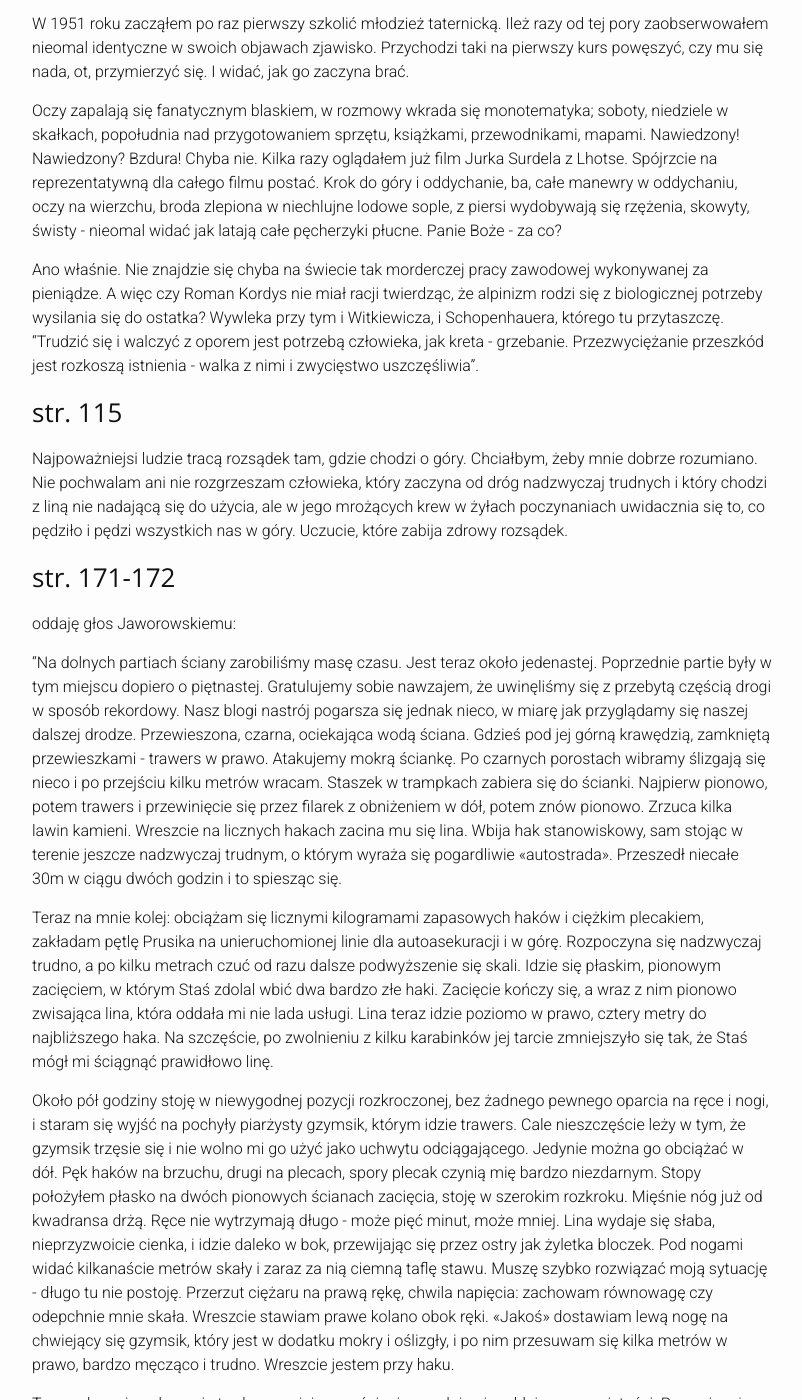
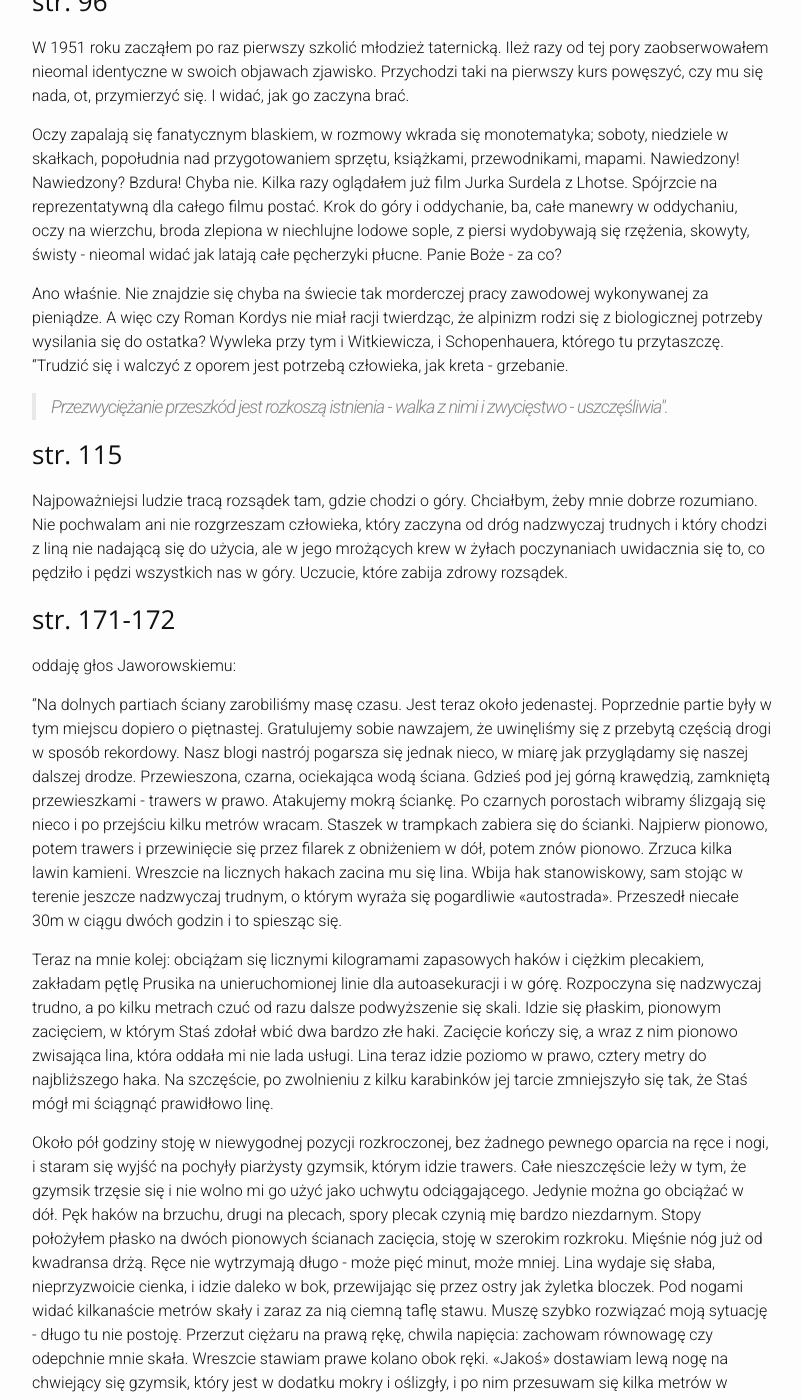
Before and after one commit to jkedra/jkedra.github.io, a Jekyll site: the page built from _posts/2018-03-15-miejsce-przy-stole.md, in a window 1280 px wide and 1400 px high, scrolled down 857 px. Shown: the whole window, without its empty margins (238-1040 px from the left). Built offline with Jekyll 4.4.1, drawn with Linux system fonts in a browser that asks for light colours; some of the changed text lies outside the part shown.

Commit message:
formatowanie, błędy, małe dodatki

```diff
--- a/_posts/2018-03-15-miejsce-przy-stole.md
+++ b/_posts/2018-03-15-miejsce-przy-stole.md
@@ -68,8 +69,10 @@
 twierdząc, że alpinizm rodzi się z biologicznej potrzeby wysilania się do
 ostatka? Wywleka przy tym i Witkiewicza, i Schopenhauera, którego tu
 przytaszczę. "Trudzić się i walczyć z oporem jest potrzebą człowieka,
-jak kreta - grzebanie. Przezwyciężanie przeszkód jest rozkoszą
-istnienia - walka z nimi i zwycięstwo uszczęśliwia".
+jak kreta - grzebanie.
+<blockquote>Przezwyciężanie przeszkód jest rozkoszą
+istnienia - walka z nimi i zwycięstwo - uszczęśliwia".
+</blockquote>
 
 ### str. 115
 
@@ -103,7 +106,7 @@
 ciężkim plecakiem, zakładam pętlę Prusika na unieruchomionej linie dla
 autoasekuracji i w górę. Rozpoczyna się nadzwyczaj trudno, a po kilku metrach
 czuć od razu dalsze podwyższenie się skali. Idzie się płaskim, pionowym
-zacięciem, w którym Staś zdolal wbić dwa bardzo złe haki. Zacięcie kończy się,
+zacięciem, w którym Staś zdołał wbić dwa bardzo złe haki. Zacięcie kończy się,
 a wraz z nim pionowo zwisająca lina, która oddała mi nie lada usługi. Lina
 teraz idzie poziomo w prawo, cztery metry do najbliższego haka. Na szczęście,
 po zwolnieniu z kilku karabinków jej tarcie zmniejszyło się tak, że Staś mógł
@@ -111,7 +114,7 @@
 
 Około pół godziny stoję w niewygodnej pozycji rozkroczonej, bez żadnego pewnego
 oparcia na ręce i nogi, i staram się wyjść na pochyły piarżysty gzymsik, którym
-idzie trawers. Cale nieszczęście leży w tym, że gzymsik trzęsie się i nie wolno
+idzie trawers. Całe nieszczęście leży w tym, że gzymsik trzęsie się i nie wolno
 mi go użyć jako uchwytu odciągającego. Jedynie można go obciążać w dół. Pęk
 haków na brzuchu, drugi na plecach, spory plecak czynią mię bardzo niezdarnym.
 Stopy położyłem płasko na dwóch pionowych ścianach zacięcia, stoję w szerokim
```
Also changed, not shown: other parts of _posts/2018-03-15-miejsce-przy-stole.md (+3 -2 lines).
